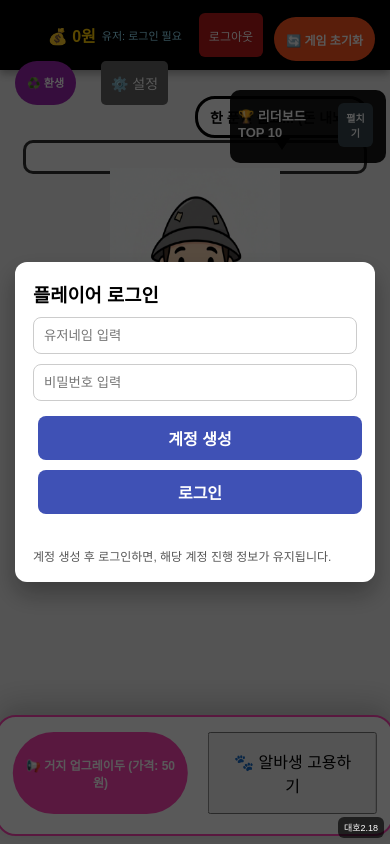
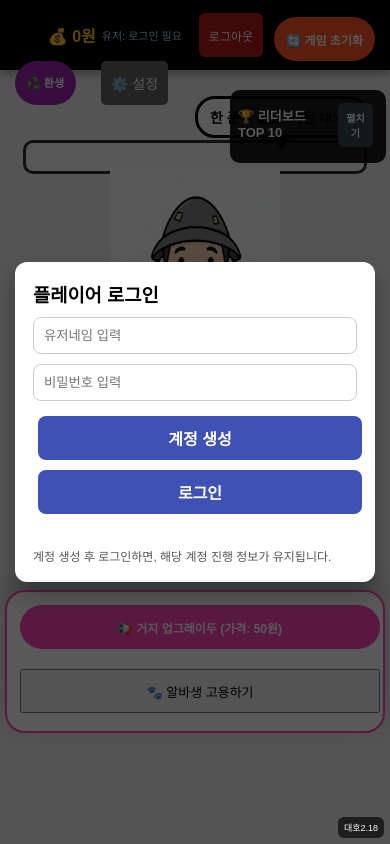
Before and after one commit to baegihuhuh/Rasing-beggars, a website: page index.html in a window 390 px wide. Drawn offline with Linux system fonts and the light colour scheme.

Commit message:
fixed some issues

```diff
--- a/index.html
+++ b/index.html
@@ -717,11 +717,30 @@ img {
     }
 
     #shop {
-        width: 96%;
-        max-width: 430px;
-        padding: 10px;
-        max-height: 210px;
-        bottom: 10px;
+        position: static;
+        left: auto;
+        bottom: auto;
+        transform: none;
+        width: 94%;
+        max-width: 360px;
+        padding: 8px;
+        max-height: none;
+        overflow: visible;
+        margin: 12px auto 18px;
+    }
+
+    #shop > div:first-child {
+        display: flex;
+        flex-direction: column;
+        gap: 6px;
+        width: 100%;
+    }
+
+    #power-up-btn,
+    #toggle-cat-btn {
+        width: 100%;
+        font-size: 13px;
+        padding: 10px 12px;
     }
 
     .cat-list button {
@@ -873,11 +892,23 @@ body.mobile #speech-bubble {
 }
 
 body.mobile #shop {
-    width: 96%;
-    max-width: 460px;
-    padding: 10px;
-    max-height: 220px;
-    bottom: 8px;
+    position: static;
+    left: auto;
+    bottom: auto;
+    transform: none;
+    width: 94%;
+    max-width: 360px;
+    padding: 8px;
+    max-height: none;
+    overflow: visible;
+    margin: 12px auto 18px;
+}
+
+body.mobile #shop > div:first-child {
+    display: flex;
+    flex-direction: column;
+    gap: 6px;
+    width: 100%;
 }
 
 body.mobile .cat-list button {
@@ -1017,9 +1048,13 @@ body.mobile #music-control {
     }
 
     #shop {
-        width: 96%;
-        max-width: 430px;
-        bottom: 10px;
+        position: static;
+        left: auto;
+        bottom: auto;
+        transform: none;
+        width: 94%;
+        max-width: 360px;
+        margin: 12px auto 18px;
     }
 
     #leaderboard-panel {
```
